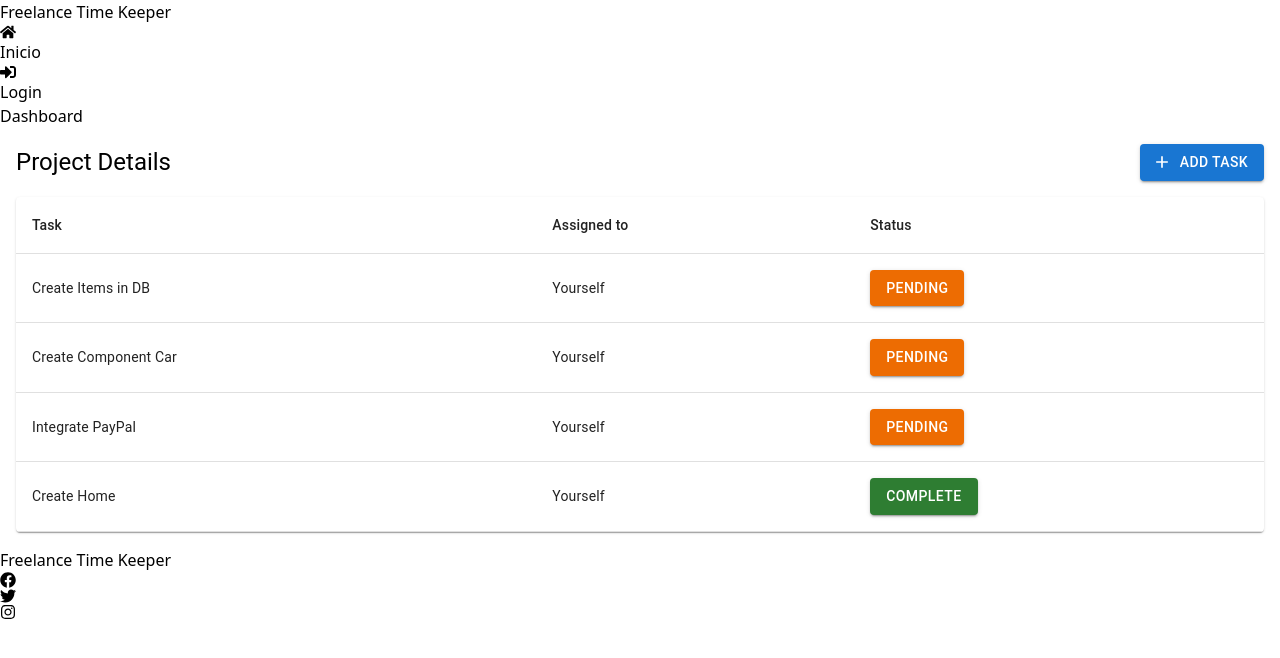
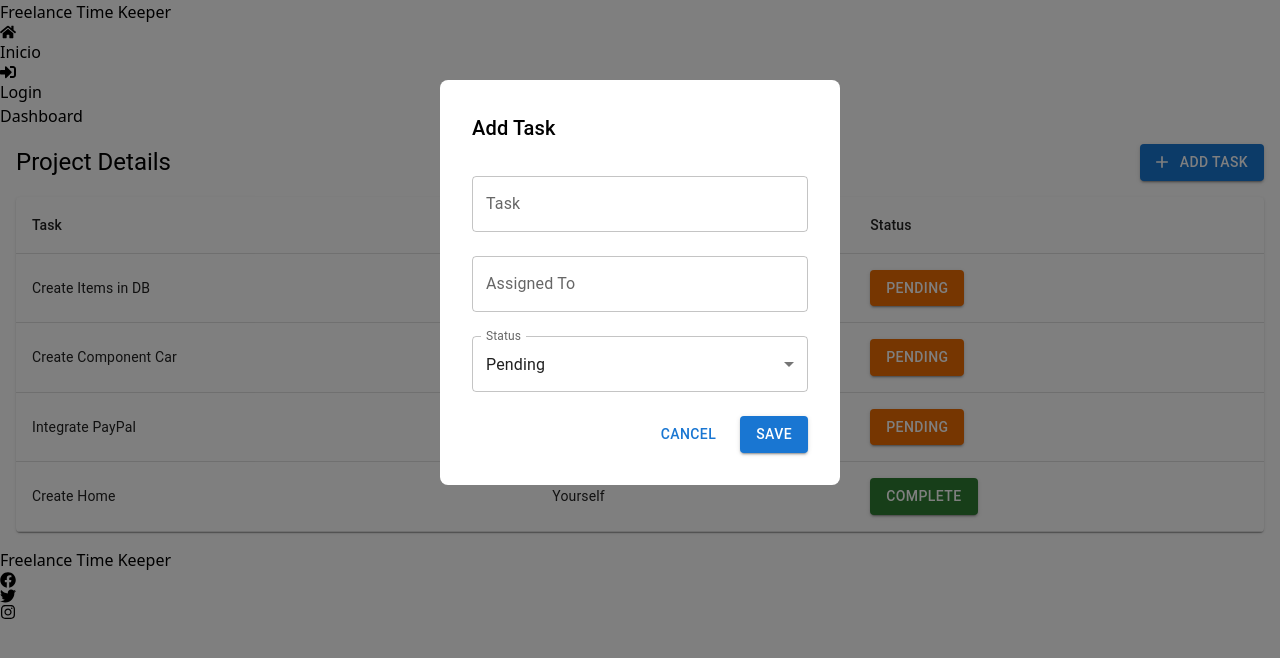
Before and after one commit to No-Country-simulation/C19-17-m-java-react, a React (Vite) app in the folder freelancer-timer-keeper/frontend/: page /projects/1 in a window 1280 px wide. Both pictures are taken after a click on the button "ADD TASK". Shown: the top 658 px of the page. Built offline with nearby package versions, Linux system fonts and the light colour scheme; no server answers.

Commit message:
feat: add modal for assigning tasks to projects done !

```diff
--- /dev/null
+++ b/freelancer-timer-keeper/frontend/src/components/projects/modal.task.tsx
@@ -0,0 +1,62 @@
+import React, { useState } from 'react';
+import { Modal, Box, Typography, TextField, Button, MenuItem } from '@mui/material';
+
+interface AddTaskModalProps {
+  open: boolean;
+  onClose: () => void;
+  onSave: (task: { task: string; assignedTo: string; status: string }) => void;
+}
+
+const AddTaskModal: React.FC<AddTaskModalProps> = ({ open, onClose, onSave }) => {
+  const [task, setTask] = useState('');
+  const [assignedTo, setAssignedTo] = useState('');
+  const [status, setStatus] = useState('Pending');
+
+  const handleSave = () => {
+    onSave({ task, assignedTo, status });
+    onClose();
+  };
+
+  return (
+    <Modal open={open} onClose={onClose}>
+      <Box sx={{ width: 400, padding: 4, bgcolor: 'white', margin: 'auto', mt: 10, borderRadius: 2 }}>
+        <Typography variant="h6" component="h2" mb={2}>
+          Add Task
+        </Typography>
+        <TextField
+          label="Task"
+          fullWidth
+          value={task}
+          onChange={(e) => setTask(e.target.value)}
+          margin="normal"
+        />
+        <TextField
+          label="Assigned To"
+          fullWidth
+          value={assignedTo}
+          onChange={(e) => setAssignedTo(e.target.value)}
+          margin="normal"
+        />
+        <TextField
+          select
+          label="Status"
+          fullWidth
+          value={status}
+          onChange={(e) => setStatus(e.target.value)}
+          margin="normal"
+        >
+          <MenuItem value="Pending">Pending</MenuItem>
+          <MenuItem value="Complete">Complete</MenuItem>
+        </TextField>
+        <Box mt={2} display="flex" justifyContent="flex-end">
+          <Button onClick={onClose} sx={{ mr: 2 }}>Cancel</Button>
+          <Button variant="contained" color="primary" onClick={handleSave}>
+            Save
+          </Button>
+        </Box>
+      </Box>
+    </Modal>
+  );
+};
+
+export default AddTaskModal;
--- a/freelancer-timer-keeper/frontend/src/components/projects/project.details.tsx
+++ b/freelancer-timer-keeper/frontend/src/components/projects/project.details.tsx
@@ -1,9 +1,10 @@
-import React from 'react';
+import React, { useState } from 'react';
 import { useParams } from 'react-router-dom';
 import { Table, TableBody, TableCell, TableContainer, TableHead, TableRow, Paper, Typography, Button } from '@mui/material';
 import AddIcon from '@mui/icons-material/Add';
+import AddTaskModal from './modal.task';
 
-const tasksData = [
+const initialTasksData = [
   { projectId: 1, task: 'Create Items in DB', assignedTo: 'Yourself', status: 'Pending' },
   { projectId: 1, task: 'Create Component Car', assignedTo: 'Yourself', status: 'Pending' },
   { projectId: 1, task: 'Integrate PayPal', assignedTo: 'Yourself', status: 'Pending' },
@@ -13,9 +14,12 @@ const tasksData = [
 
 const ProjectDetails: React.FC = () => {
   const { projectId } = useParams<{ projectId: string }>();
+  const [tasks, setTasks] = useState(initialTasksData.filter(task => task.projectId === parseInt(projectId)));
+  const [openAddTaskModal, setOpenAddTaskModal] = useState(false);
 
-  // Filtra las tareas del proyecto actual
-  const projectTasks = tasksData.filter(task => task.projectId === parseInt(projectId));
+  const handleAddTask = (task: { task: string; assignedTo: string; status: string }) => {
+    setTasks([...tasks, { projectId: parseInt(projectId), ...task }]);
+  };
 
   return (
     <div style={{ padding: '16px' }}>
@@ -23,7 +27,7 @@ const ProjectDetails: React.FC = () => {
         <Typography variant="h5" component="h2">
           Project Details
         </Typography>
-        <Button variant="contained" color="primary" startIcon={<AddIcon />}>
+        <Button variant="contained" color="primary" startIcon={<AddIcon />} onClick={() => setOpenAddTaskModal(true)}>
           Add Task
         </Button>
       </div>
@@ -37,7 +41,7 @@ const ProjectDetails: React.FC = () => {
             </TableRow>
           </TableHead>
           <TableBody>
-            {projectTasks.map((task, index) => (
+            {tasks.map((task, index) => (
               <TableRow key={index}>
                 <TableCell>{task.task}</TableCell>
                 <TableCell>{task.assignedTo}</TableCell>
@@ -51,6 +55,13 @@ const ProjectDetails: React.FC = () => {
           </TableBody>
         </Table>
       </TableContainer>
+
+      {/* Render the AddTaskModal */}
+      <AddTaskModal
+        open={openAddTaskModal}
+        onClose={() => setOpenAddTaskModal(false)}
+        onSave={handleAddTask}
+      />
     </div>
   );
 };
```
